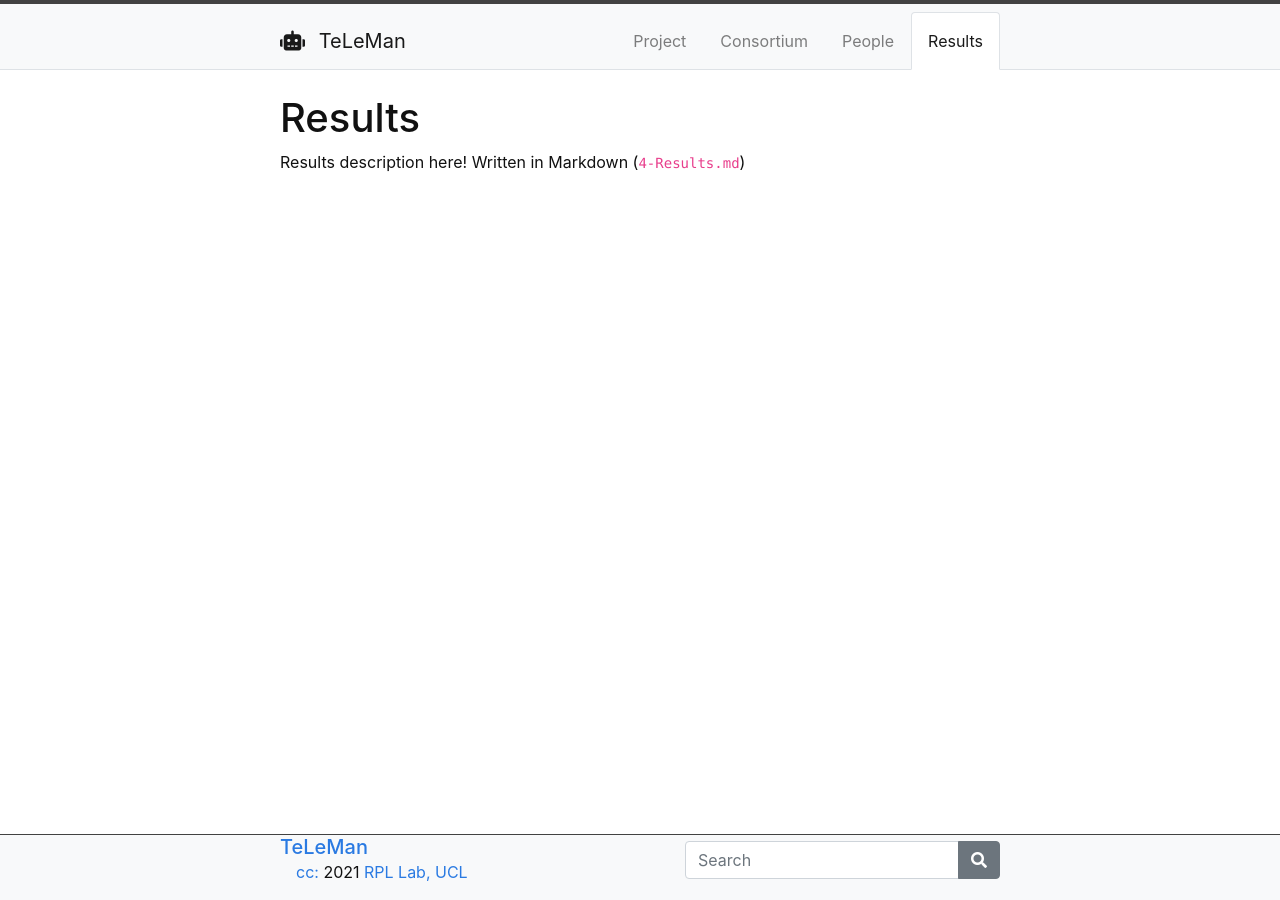
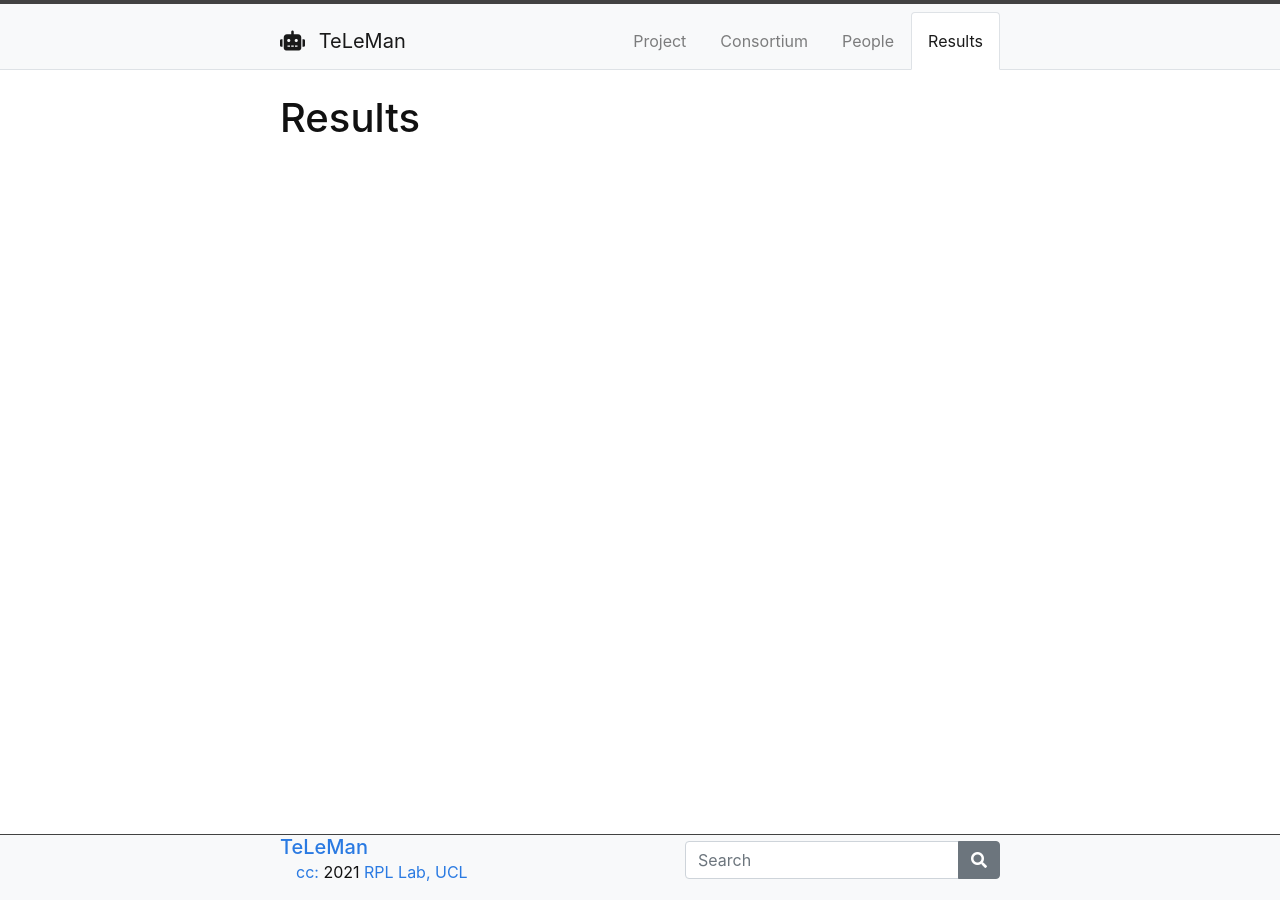
Before and after one commit to dennisushi/TeLeMan, a Jekyll site: the page built from content/4-Results.md, in a window 1280 px wide. Built offline with Jekyll 4.4.1, drawn with Linux system fonts in a browser that asks for light colours.

Commit message:
Update 4-Results.md

```diff
--- a/content/4-Results.md
+++ b/content/4-Results.md
@@ -3,6 +3,3 @@ title: Results
 nav: Results
 type: results
 ---
-
-
-Results description here! Written in Markdown (`4-Results.md`)
```
